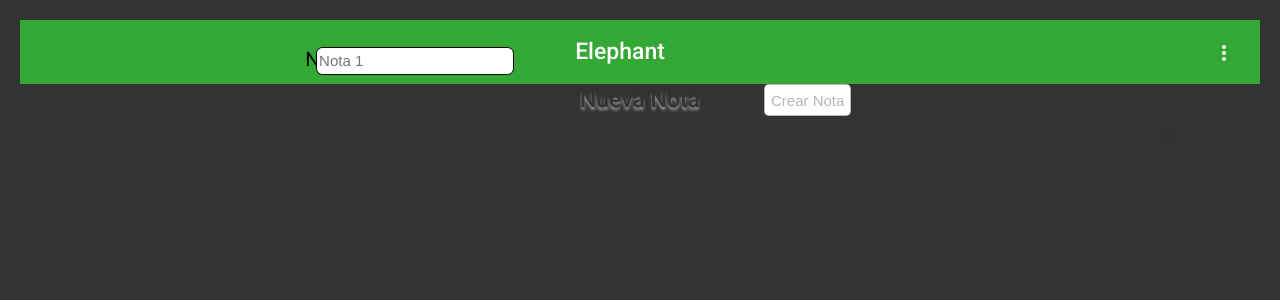
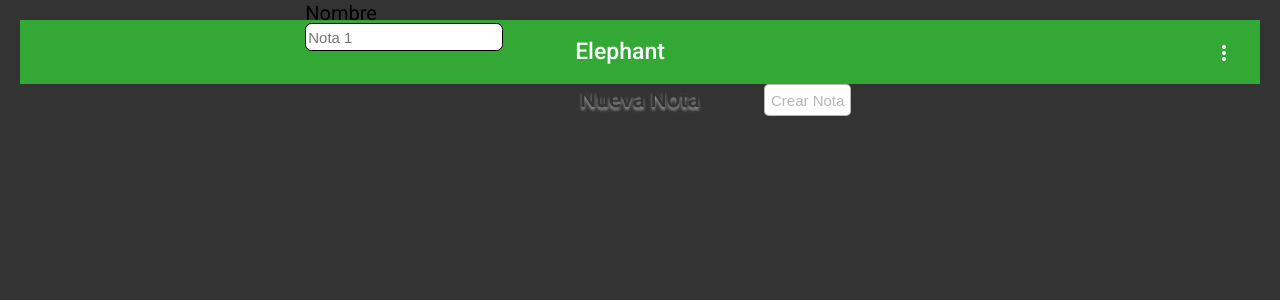
Before and after one commit to Nachodlv/elephant, an Angular app in the folder front/elephant/: page /note/create in a window 1280 px wide. Shown: the top 300 px of the page. Built offline with nearby package versions, Linux system fonts and the light colour scheme.

Commit message:
corrected "crear nota" style and deleted outdated and unused code

```diff
--- a/front/elephant/src/app/components/note-creator/note-creator.component.html
+++ b/front/elephant/src/app/components/note-creator/note-creator.component.html
@@ -9,9 +9,9 @@
 
 
   <form class="create-note-form" [formGroup]="noteForm" (ngSubmit)="createNote()">
-    <label class="create-label">Nombre</label>
-    <input placeholder="Nota 1" type="text" class="form-control create-input" formControlName="title"
-        name="title" ngModel maxlength="60">
+    <label for="note-name" class="create-label">Nombre</label>
+    <input id="note-name" placeholder="Nota 1" type="text" class="form-control create-input" formControlName="title"
+        name="title" maxlength="60" value="">
   </form>
   <mat-dialog-actions>
     <button type="submit" mat-dialog-close="false" class="create-button" [disabled]="disabled()" (click)="createNote()"> Crear Nota</button>
--- a/front/elephant/src/app/components/note-creator/note-creator.component.scss
+++ b/front/elephant/src/app/components/note-creator/note-creator.component.scss
@@ -23,14 +23,15 @@
   cursor: pointer;
 }
 .create-input{
-  margin-left: -7%;
+  margin-left: -10%;
   width: 12rem;
   border-radius: 0.4rem;
   height: 1.5rem;
   font-size: 15px;
   border: 1px solid;
-  margin-top: 5%;
+  display:block;
 }
 .create-label{
   margin-left: -10%;
+  display:block;
 }
--- a/front/elephant/src/app/components/note-creator/note-creator.component.ts
+++ b/front/elephant/src/app/components/note-creator/note-creator.component.ts
@@ -9,8 +9,6 @@
 })
 export class NoteCreatorComponent implements OnInit {
   noteForm: FormGroup;
-  submitted = false;
-
 
   constructor(private formBuilder: FormBuilder) {
   }
--- a/front/elephant/src/app/components/note/note.component.ts
+++ b/front/elephant/src/app/components/note/note.component.ts
@@ -8,7 +8,6 @@
   styleUrls: ['./note.component.scss']
 })
 export class NoteComponent implements OnInit {
-  submitted = false;
   cardName: string;
 
   constructor(public dialog: MatDialog) {
```
